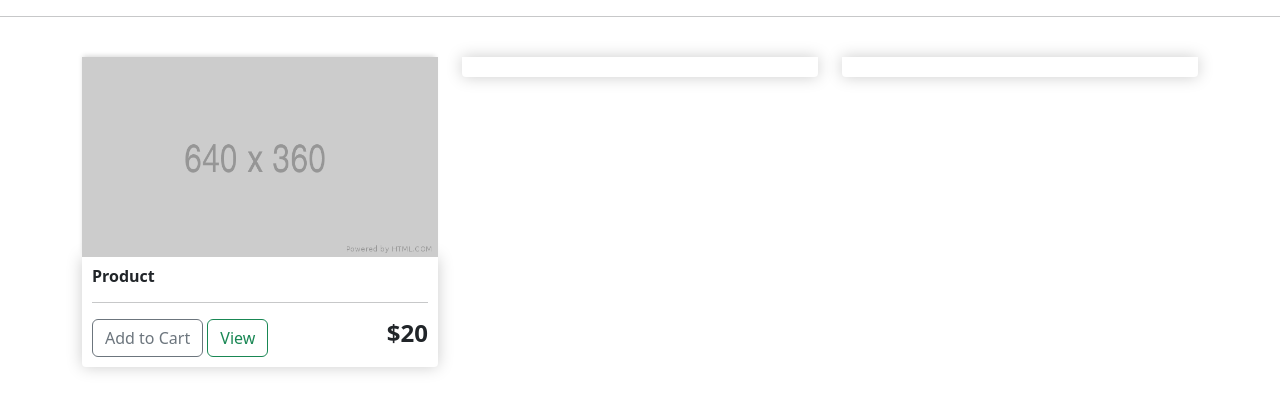
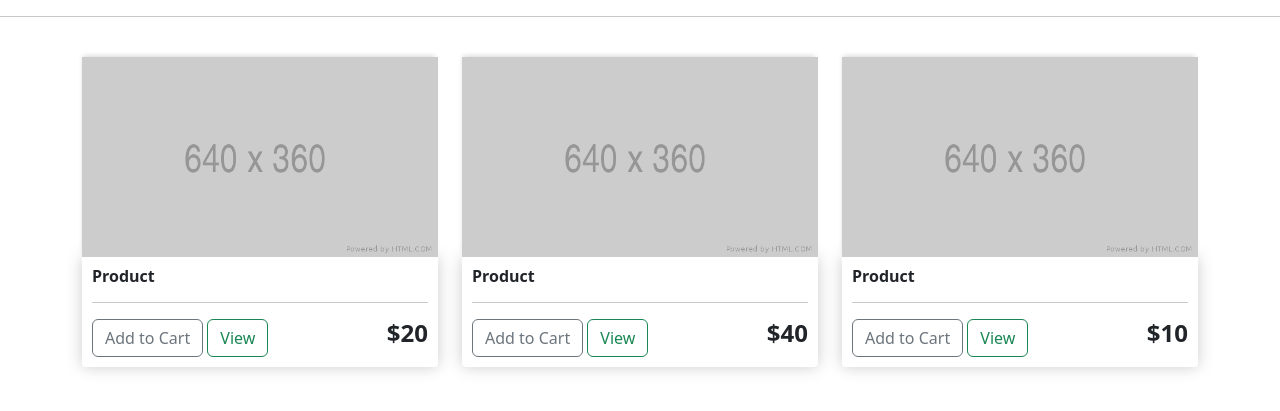
Before and after one commit to Dhie-boop/Ecommerce, a Django app: page / in a window 1280 px wide. Shown: the part 95-506 px from the top of the page. Run offline with Django 5.2, Linux system fonts and the light colour scheme.

Commit message:
added the cards tag to the store files

```diff
--- a/Ecom/Store/templates/store/store.html
+++ b/Ecom/Store/templates/store/store.html
@@ -16,12 +16,28 @@
         </div>
 
         <div class="col-lg-4">
+            <img class="thumbnail" src="{% static 'images/2+placeholder.png' %}">
             <div class="box-element product">
+                <h6><strong>Product</strong></h6>
+                <hr>
+
+
+                <button class="btn btn-outline-secondary add-btn update-cart">Add to Cart</button>
+                <a class="btn btn-outline-success" href="">View</a>
+                <h4 style="display:inline-block; float:right"><strong>$40</strong></h4>
             </div>
         </div>
 
         <div class="col-lg-4">
+            <img class="thumbnail" src="{% static 'images/2+placeholder.png' %}">
             <div class="box-element product">
+                <h6><strong>Product</strong></h6>
+                <hr>
+
+
+                <button class="btn btn-outline-secondary add-btn update-cart">Add to Cart</button>
+                <a class="btn btn-outline-success" href="">View</a>
+                <h4 style="display:inline-block; float:right"><strong>$10</strong></h4>
             </div>
         </div>
 
```
